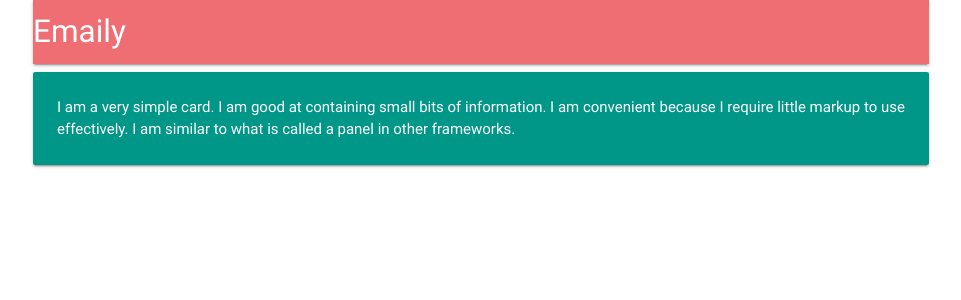
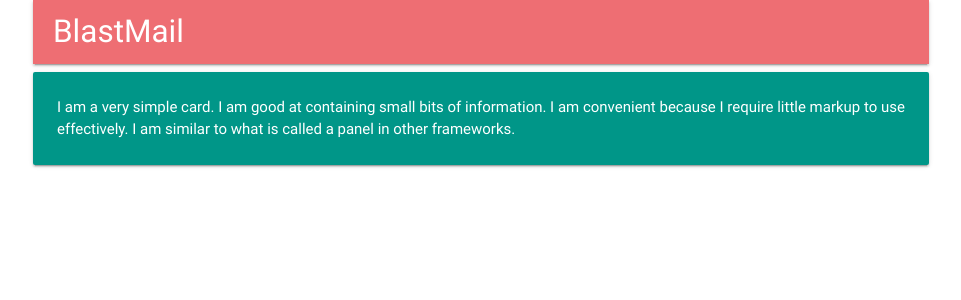
Before and after one commit to pragmaticbot/Learning-DB, a React (Create React App) app in the folder client/: page / in a window 1280 px wide. Shown: the top 300 px of the page, without its empty margins (159-1120 px from the left). Built offline with nearby package versions, Linux system fonts and the light colour scheme; no server answers.

Commit message:
Changed logo name in Header Component

```diff
--- a/client/src/components/Header.js
+++ b/client/src/components/Header.js
@@ -24,7 +24,7 @@
       return (
       <nav>
          <div className="nav-wrapper">
-            <Link to={this.props.auth ? '/survey' : '/'} className="brand-logo">Emaily</Link>
+            <Link to={this.props.auth ? '/survey' : '/'} className="brand-logo" style={{ paddingLeft: 20 }}>BlastMail</Link>
          <ul id="nav-mobile" className="right hide-on-med-and-down">
             {this.renderLink()}
          </ul>
```
